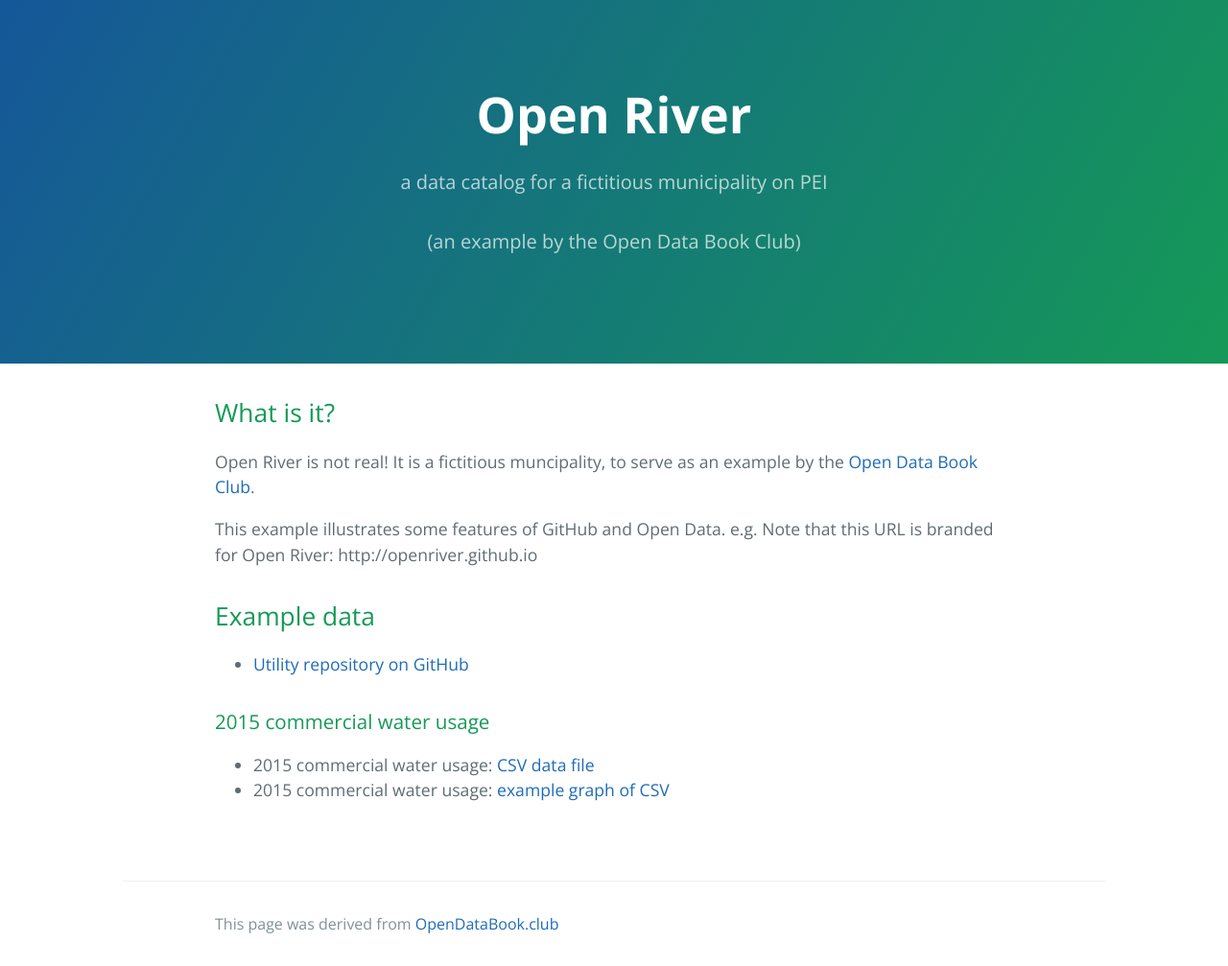
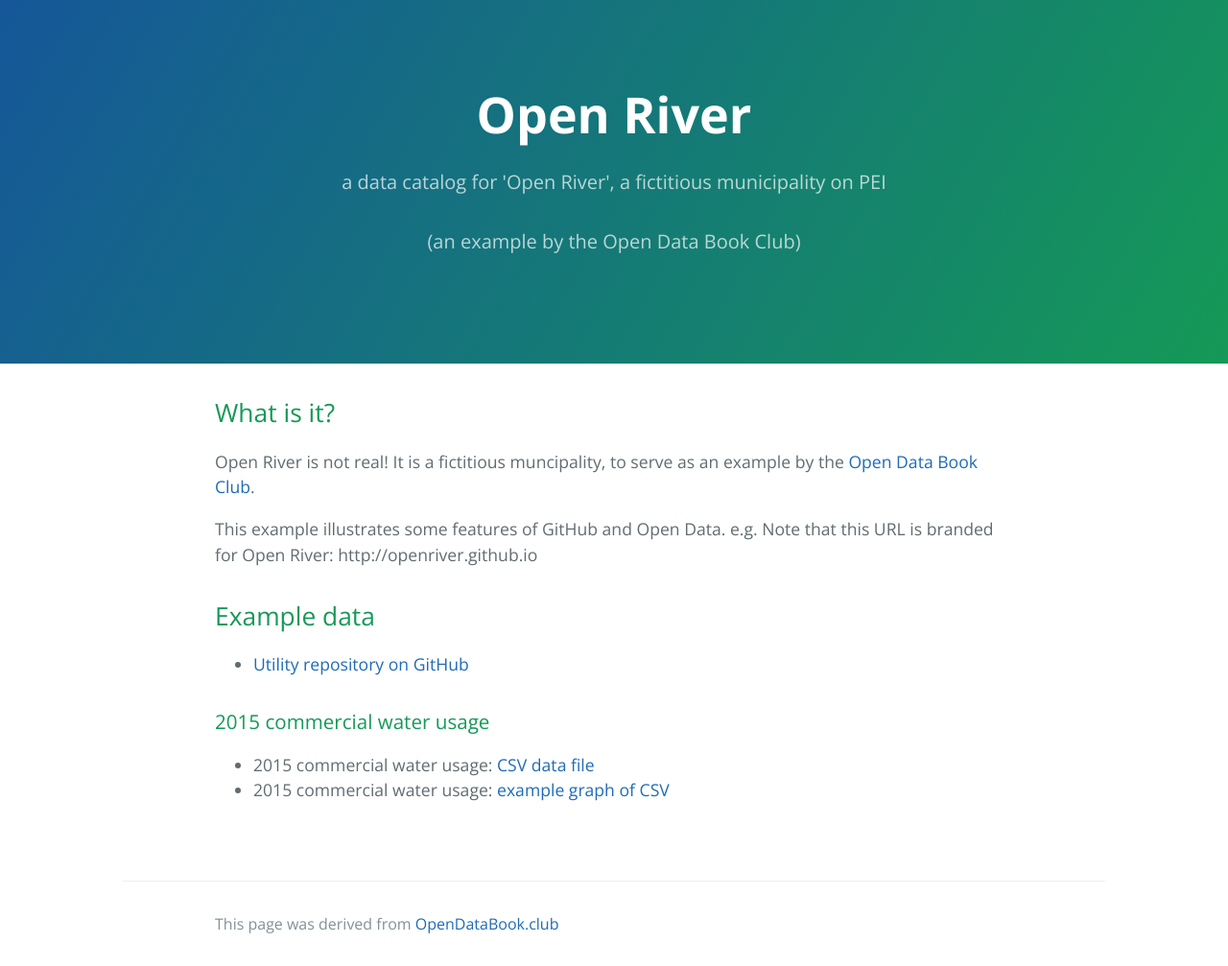
Before and after one commit to openriver/openriver.github.io, a Jekyll site: the page built from index.md, in a window 1280 px wide. Shown: the whole page at 96% size. Built offline with Jekyll 4.4.1, drawn with Linux system fonts in a browser that asks for light colours.

Commit message:
text change

```diff
--- a/_includes/header.html
+++ b/_includes/header.html
@@ -1,5 +1,5 @@
 <section class="page-header">
   <h1 class="project-name">Open River</h1>
-  <h2 class="project-tagline">a data catalog for a fictitious municipality on PEI</h2>
+  <h2 class="project-tagline">a data catalog for 'Open River', a fictitious municipality on PEI</h2>
   <h4 class="project-tagline">(an example by the Open Data Book Club)</h4>
 </section>
```
